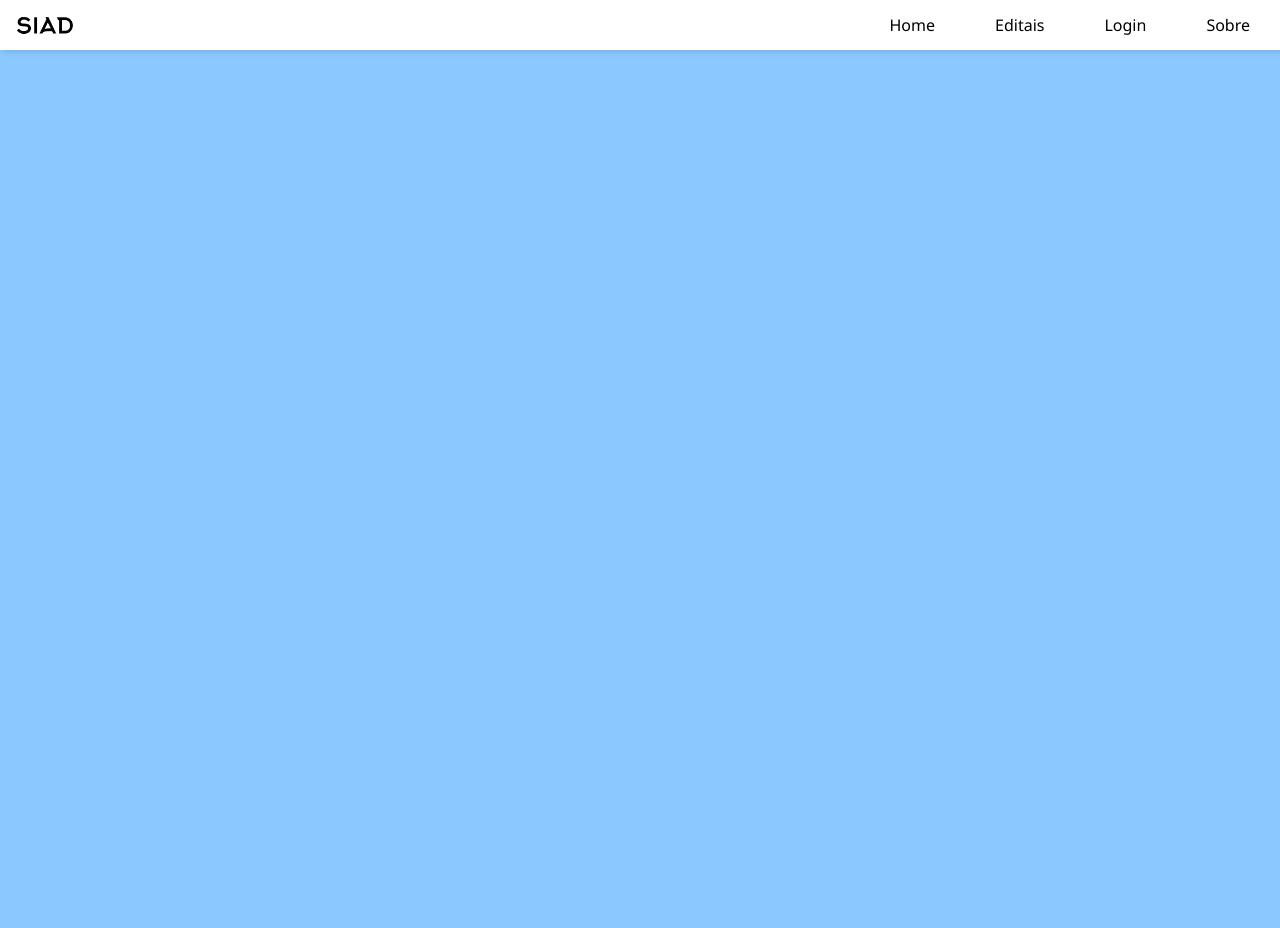
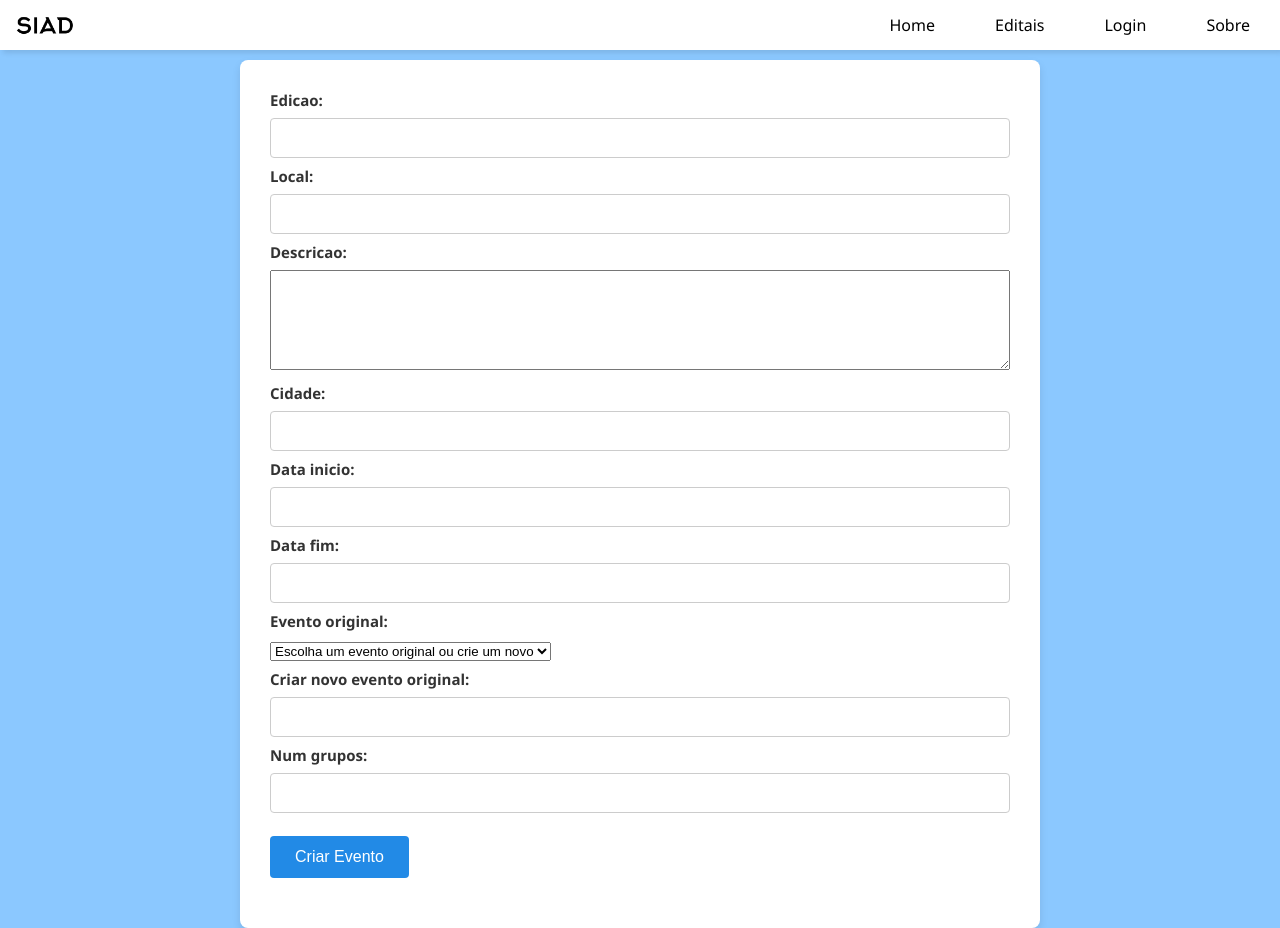
Before and after one commit to saskuati-dev/projeto, a Django app: page /criar-evento/ in a window 1280 px wide. Before the commit the page ends 53 px from the top, so only its background shows below. Run offline with Django 4.2, Linux system fonts and the light colour scheme; data that the repository does not hold is empty.

Commit message:
cria evento
cria evento

```diff
--- a/SIAD/app_siad/forms.py
+++ b/SIAD/app_siad/forms.py
@@ -1,32 +1,44 @@
 from django import forms
 from django.contrib.auth.models import User
-from .models import RepresentanteEsportivo, EdicaoEvento
 from django.contrib.auth.forms import AuthenticationForm
 from tinymce.widgets import TinyMCE
-from .models import Noticia
+from .models import EdicaoEvento, EventoOriginal, Noticia, RepresentanteEsportivo, EdicaoEvento
+
+class EventoOriginalForm(forms.ModelForm):
+    class Meta:
+        model = EventoOriginal
+        fields = ['nome']
+
+class EdicaoEventoForm(forms.ModelForm):
+    evento_original = forms.ModelChoiceField(
+        queryset=EventoOriginal.objects.all(),
+        empty_label="Escolha um evento original ou crie um novo",
+        required=False
+    )
+    novo_evento_original = forms.CharField(
+        max_length=100,
+        required=False,
+        label="Criar novo evento original"
+    )
+    num_grupos = forms.IntegerField(min_value=1, required=True)
+
+    class Meta:
+        model = EdicaoEvento
+        fields = ['edicao', 'local', 'descricao', 'cidade', 'data_inicio', 'data_fim']
 
 
-
-class EdicaoEventoForm(forms.ModelForm):
-    class Meta:
-        model = EdicaoEvento
-        fields = ['edicao', 'local', 'descricao', 'cidade', 'data_inicio', 'data_fim', 'evento_original']
-
 def validar_cpf(cpf):
-    cpf = ''.join([char for char in cpf if char.isdigit()])  # Remove qualquer caractere que não seja dígito
+    cpf = ''.join([char for char in cpf if char.isdigit()])
     if len(cpf) != 11:
         return False
 
     if cpf in [s * 11 for s in "0123456789"]:
-        return False  # CPFs com todos os dígitos iguais são inválidos
-
-    # Validação do primeiro dígito verificador
+        return False
     soma = sum(int(cpf[i]) * (10 - i) for i in range(9))
     primeiro_verificador = (soma * 10 % 11) % 10
     if primeiro_verificador != int(cpf[9]):
         return False
 
-    # Validação do segundo dígito verificador
     soma = sum(int(cpf[i]) * (11 - i) for i in range(10))
     segundo_verificador = (soma * 10 % 11) % 10
     if segundo_verificador != int(cpf[10]):
--- a/SIAD/app_siad/static/css/style.css
+++ b/SIAD/app_siad/static/css/style.css
@@ -204,12 +204,12 @@ button:hover {
     }
 }
 
-.form-registro , .form-noticias{
+.form-registro , .form-noticias,.form-evento{
     margin-bottom: 20px;
     text-align: left;
 }
 
-.form-registro label, .form-noticias label{
+.form-registro label, .form-noticias label, .form-evento label{
     display: block;
     margin-bottom: 8px;
     font-weight: bold;
@@ -217,14 +217,14 @@ button:hover {
     font-size: 15px;
 }
 
-.form-registro input, .form-noticias input{
+.form-registro input, .form-noticias input, .form-evento input{
     width: 100%;
     padding: 12px;
     border: 1px solid #ccc;
     border-radius: 4px;
     font-size: 12px;
 }
-.form-registro textarea{
+.form-registro textarea, .form-evento textarea{
     width: 100%;
     height: 100px;;
 }
--- a/SIAD/app_siad/templates/html/criar_evento.html
+++ b/SIAD/app_siad/templates/html/criar_evento.html
@@ -1,5 +1,16 @@
 {% extends "base/base.html" %}
 {% load static %}
-{% block title %}Administrador{% endblock %}
+{% block title %}Criar Evento{% endblock %}
 {% block userinfo %}
+
+<div class="container">
+
+    <form method="post" class="form-evento">
+        {% csrf_token %}
+        {{ form.as_p }}
+        <button type="submit">Criar Evento</button>
+    </form>
+
+</div>
+
 {%endblock%}
--- a/SIAD/app_siad/views.py
+++ b/SIAD/app_siad/views.py
@@ -3,15 +3,48 @@ from django.contrib.auth import login, authenticate, logout
 from django.contrib.auth.models import Group
 from django.contrib.auth.decorators import login_required
 from django.http import FileResponse
-from .forms import RepresentanteLoginForm, RepresentanteRegistroForm, NoticiaForm
-from .models import Noticia
+from .forms import RepresentanteLoginForm, RepresentanteRegistroForm, NoticiaForm, EdicaoEventoForm
+from .models import Noticia, EdicaoEvento, Grupo, EventoOriginal
 import logging
 import os
 from django.conf import settings
+from django.http import HttpResponseForbidden
 
-from django.http import HttpResponseForbidden
-from .forms import EdicaoEventoForm
-from .models import EdicaoEvento, Grupo
+
+def criar_evento(request):
+    if request.method == 'POST':
+        form = EdicaoEventoForm(request.POST)
+        if form.is_valid():
+            evento_data = form.cleaned_data
+            evento_original = evento_data['evento_original']
+            novo_evento_original = evento_data['novo_evento_original']
+
+            if not evento_original:
+                evento_original = EventoOriginal.objects.create(nome=novo_evento_original)
+
+            edicao_evento = EdicaoEvento.objects.create(
+                edicao=form.cleaned_data['edicao'],
+                local=form.cleaned_data['local'],
+                descricao=form.cleaned_data['descricao'],
+                cidade=form.cleaned_data['cidade'],
+                data_inicio=form.cleaned_data['data_inicio'],
+                data_fim=form.cleaned_data['data_fim'],
+                evento_original=evento_original
+            )
+
+            evento_folder = os.path.join(settings.MEDIA_ROOT, 'eventos', str(edicao_evento.edicao))
+            if not os.path.exists(evento_folder):
+                os.makedirs(evento_folder)
+
+
+            request.session['edicao_evento_id'] = edicao_evento.id
+            return redirect('adm')
+    else:
+        form = EdicaoEventoForm()
+
+    return render(request, 'html/criar_evento.html', {'form': form})
+
+
 
 
 def logout_view(request):
@@ -110,13 +143,12 @@ def eventos_view(request):
         form = EdicaoEventoForm(request.POST)
         if form.is_valid():
             form.save()
-            return redirect('html/eventos_view')  # Redireciona para a mesma página após a criação
+            return redirect('html/eventos_view')
     else:
         form = EdicaoEventoForm()
 
     eventos = EdicaoEvento.objects.all()
     return render(request, 'html/eventos.html', {'form': form, 'eventos': eventos})
-
 
 
 def home(request):
@@ -129,32 +161,23 @@ def sobre(request):
     return render(request, 'html/sobre.html')
 
 
-
-
-
-
 def editais(request):
-    # Caminho para a pasta de eventos
     eventos_path = os.path.join(settings.MEDIA_ROOT, 'eventos')
 
     eventos = []
     if os.path.exists(eventos_path):
-        # Para cada diretório dentro de 'eventos' (que representa um evento)
         for nome_evento in sorted(os.listdir(eventos_path), key=lambda x: os.path.getmtime(os.path.join(eventos_path, x)), reverse=True):
             evento_path = os.path.join(eventos_path, nome_evento)
 
-            # Verifica se é um diretório (evento)
             if os.path.isdir(evento_path):
-                # Lista os arquivos de editais dentro da pasta do evento, ordenados por data de modificação
                 editais = sorted(
                     [edital for edital in os.listdir(evento_path) if os.path.isfile(os.path.join(evento_path, edital))],
                     key=lambda x: os.path.getmtime(os.path.join(evento_path, x)),
                     reverse=True
                 )
 
-                # Adiciona o evento e seus editais à lista de eventos
                 eventos.append({
-                    'nome': nome_evento,  # Nome do evento
+                    'nome': nome_evento,
                     'editais': [
                         {
                             'nome': edital,
@@ -172,10 +195,7 @@ def noticias(request):
         form = NoticiaForm(request.POST, request.FILES)
         if form.is_valid():
             form.save()
-            return redirect('noticias')  # Redirecione para a página de listagem de notícias
+            return redirect('noticias')
     else:
         form = NoticiaForm()
     return render(request, 'html/noticias.html', {'form': form})
-
-def criar_evento(request):
-    return render(request, 'html/criar_evento.html')
```
Also changed, not shown: SIAD/db.sqlite3, SIAD/media/noticias/Captura_de_tela_2024-09-11_184652.png (deleted), SIAD/media/noticias/IMG_3725.JPG (deleted), SIAD/media/noticias/IMG_3728.JPG (deleted), SIAD/media/noticias/WhatsApp_Image_2024-09-06_at_02.03.20.jpeg (deleted).
